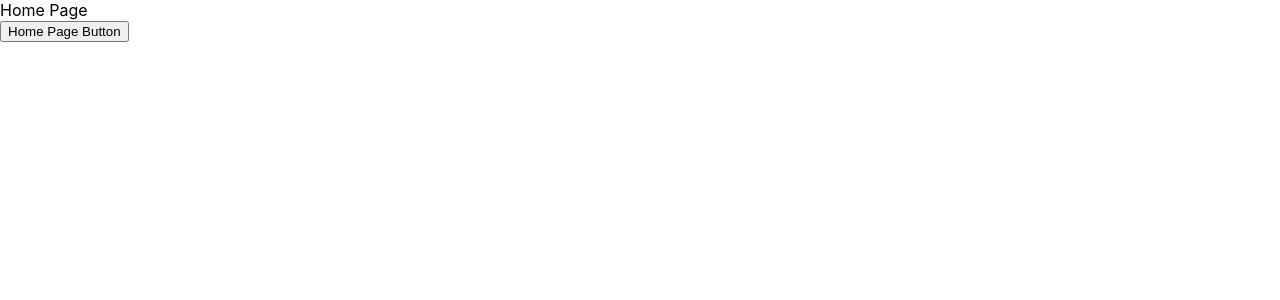
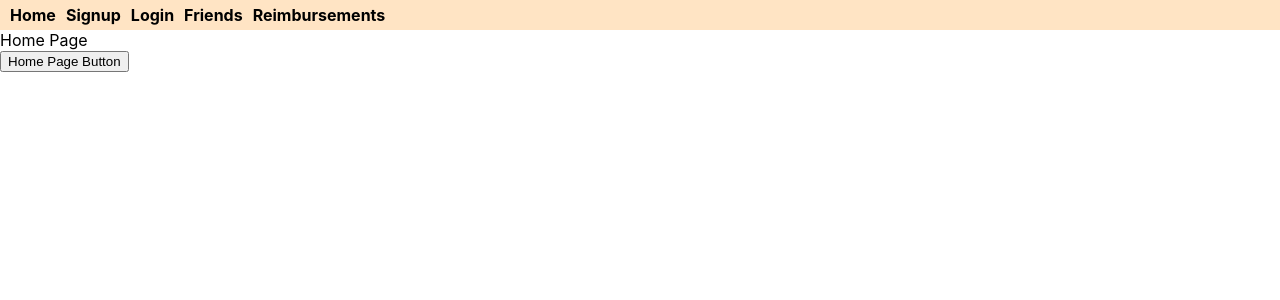
Before and after one commit to PaulFranklin709/Practice-Project-Frontend, a React (Create React App) app: page / in a window 1280 px wide. Shown: the top 300 px of the page. Built offline with nearby package versions, Linux system fonts and the light colour scheme.

Commit message:
Update App.tsx

```diff
--- a/src/App.tsx
+++ b/src/App.tsx
@@ -1,5 +1,6 @@
 import React, { Suspense } from 'react';
 import './App.css';
+import NavigationBar from './components/NavigationBar';
 // import logo from './logo.svg';
 import LoadingPage from './pages/LoadingPage';
 
@@ -7,6 +8,7 @@ function App() {
   const Router = React.lazy(() => import("./components/Router"));
   return (
     <div>
+      <NavigationBar />
       {/* <img src={logo} className="App-logo" alt="logo" /> */}
       <Suspense fallback={<LoadingPage />}>
         <Router />
```
